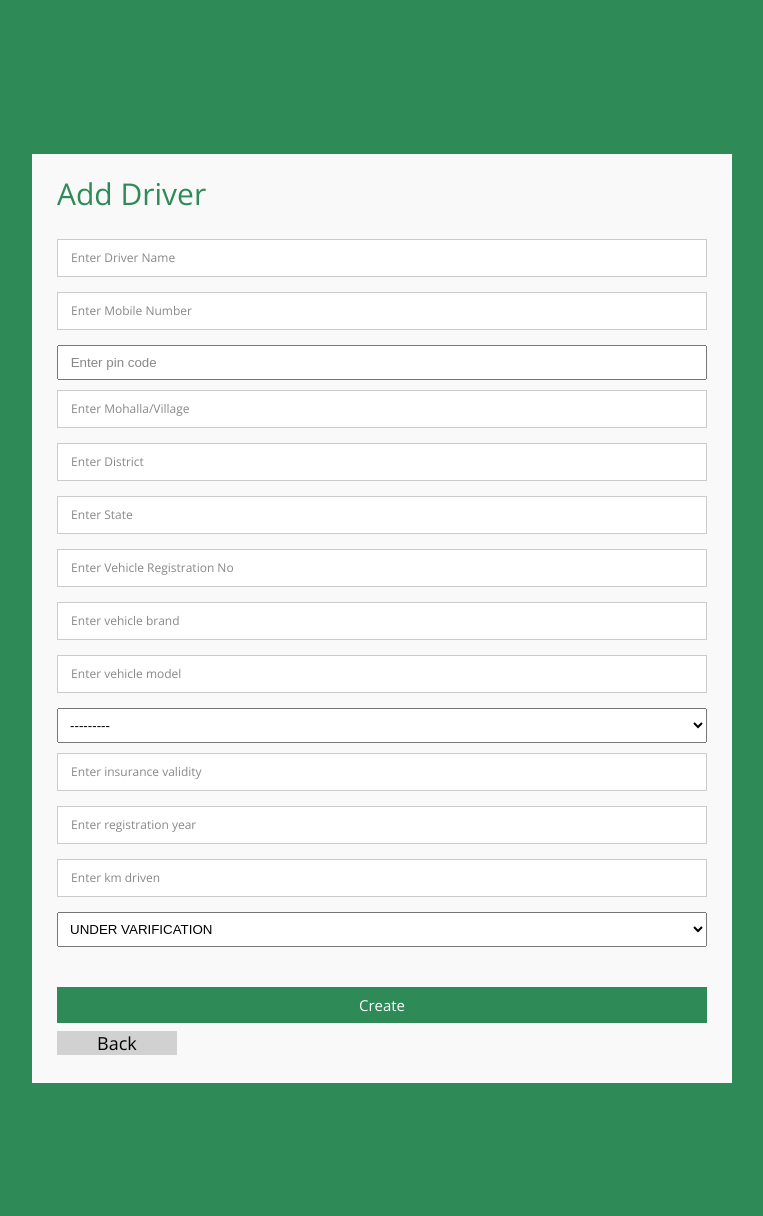
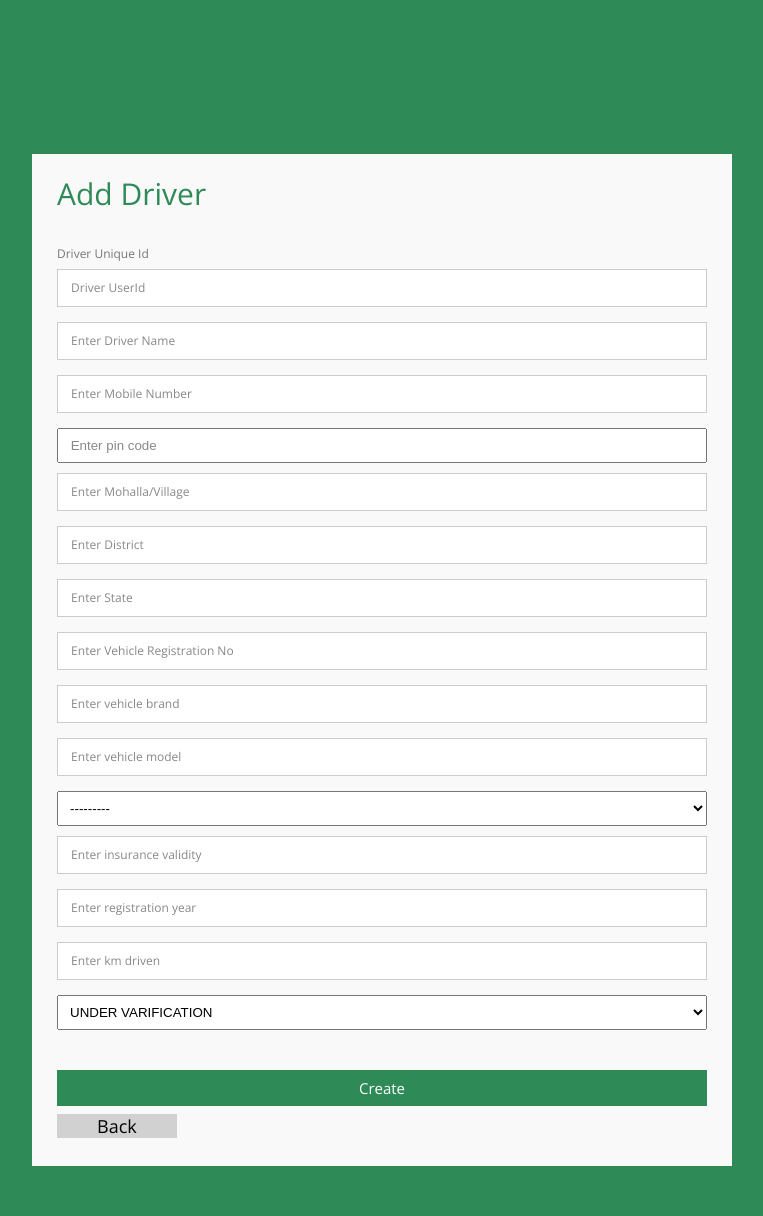
Before and after one commit to mhtanmoy/f_project_2, a Django app: page /createdriver in a window 1280 px wide. Shown: the whole page, without its empty margins (258-1021 px from the left). Before the commit the page ends 1083 px from the top, so only its background shows below. Run offline with Django 3.2, Linux system fonts and the light colour scheme; a user stored in the database is signed in; data comes from the database, SQL or seed files in the repository; both versions use the stored data as it was after the commit; some libraries are stand-ins or nearby versions.

Commit message:
bug added 🙂

```diff
--- a/project/api/Serializers.py
+++ b/project/api/Serializers.py
@@ -47,4 +47,4 @@ class CouponsSerializer(serializers.ModelSerializer):
 
     class Meta:
         model=Coupons
-        fields=['id','date','coupon']
+        fields=['id','code','amount','valid_from','valid_up_to']
--- a/project/app/forms.py
+++ b/project/app/forms.py
@@ -5,7 +5,7 @@ from django.contrib.auth.models import User
 from django import forms
 from .models import *
 from django.forms import ModelChoiceField
-
+from django.utils.crypto import get_random_string
 
 class CreateUserForm(UserCreationForm):
 	name = forms.CharField(max_length=32, required=True, widget=forms.TextInput(attrs={'class': 'form-control'}))
@@ -25,13 +25,13 @@ class DriverFrom(ModelForm):
 	class Meta:
 		model = Driver
 		fields = '__all__'
-		exclude = ['driver_id']
+
+
 
 class CustomerUserFrom(ModelForm):
 	class Meta:
 		model = CustomerUser
 		fields = '__all__'
-		exclude = ['User_Id']
 
 
 class VehicleFrom(ModelForm):
--- a/project/app/models.py
+++ b/project/app/models.py
@@ -3,6 +3,7 @@ from django.contrib.auth.models import User
 from django.db.models.deletion import CASCADE
 from django.db.models.fields import DateField
 from django.utils.timezone import now
+from django.utils.crypto import get_random_string
 
 
 class Driver(models.Model):
@@ -23,6 +24,9 @@ class Driver(models.Model):
     choice=(('UNDER VARIFICATION','UNDER VARIFICATION'),('ACTIVE','ACTIVE'),('OFFLINE','OFFLINE'),('ON A RIDE','ON A RIDE'))
     status=models.CharField(max_length=50, choices=choice, default='pending', null=True)
 
+    unid= models.CharField(max_length=10)
+
+
     def __str__(self):
         return self.driver_name
 
@@ -31,7 +35,7 @@ class CustomerUser(models.Model):
     mobile_no = models.CharField(max_length=25)
     wallet_amount = models.CharField(max_length=10, null=True)
     email_id = models.EmailField(max_length=60, null=True, blank=True)
-    User_Id = models.AutoField(primary_key=True)
+    User_Id = models.CharField(max_length=10,unique=True)
 
     def __str__(self):
         return self.user_name
@@ -129,7 +133,8 @@ class Notification(models.Model):
     title=models.CharField(max_length=150)
     date=models.DateField(default=now)
     description=models.TextField()
-    type=models.CharField(max_length=50)
+    choice=(('Driver','Driver'),('Customer','Customer'))
+    type=models.CharField(max_length=50, choices=choice, default='None', null=True)
 
     def __str__(self):
         return self.title
--- a/project/app/templates/app/createdriver.html
+++ b/project/app/templates/app/createdriver.html
@@ -8,6 +8,7 @@
     <link rel="stylesheet" href="{% static 'css/form.css' %}">
     <title>Safar Admin Panel</title>
 </head>
+
 <body>
 
     <div class="container">
@@ -16,6 +17,12 @@
             <h3>Add Driver</h3>
             <br>
             {% csrf_token %}
+
+            <fieldset>
+                <div>Driver Unique Id</div>
+                {{ form.unid|attr:"placeholder: Driver UserId" }}
+            </fieldset>
+
             <fieldset>
                 {{ form.driver_name|attr:"placeholder: Enter Driver Name" }}
             </fieldset>
--- a/project/app/templates/app/driver.html
+++ b/project/app/templates/app/driver.html
@@ -46,6 +46,7 @@
             <div class="tbl-header">
                 <thead>
                     <tr>
+                      <th>Driver ID</th>
                       <th>name</th>
                       <th>phone</th>
                       <th>pin code</th>
@@ -68,7 +69,7 @@
             <tbody>
               {% for i in drivers %}
             <tr>
-
+              <td>{{ i.unid }}</td>
               <td>{{ i.driver_name }}</td>
               <td>{{ i.mobile_no }}</td>
               <td>{{ i.pin_code }}</td>
--- a/project/app/views.py
+++ b/project/app/views.py
@@ -9,6 +9,7 @@ from .forms import *
 from .decorators import *
 from django.db.models import Q
 import datetime
+from django.utils.crypto import get_random_string
 
 
 ######LOGIN & REGISTER#######
```
Also changed, not shown: project/app/migrations/0001_initial.py, project/app/migrations/0002_auto_20210517_1134.py (deleted), project/app/migrations/0002_auto_20210517_1719.py (added), project/app/migrations/0003_auto_20210517_1728.py (added), project/app/migrations/0004_auto_20210517_1732.py (added), project/db.sqlite3.
